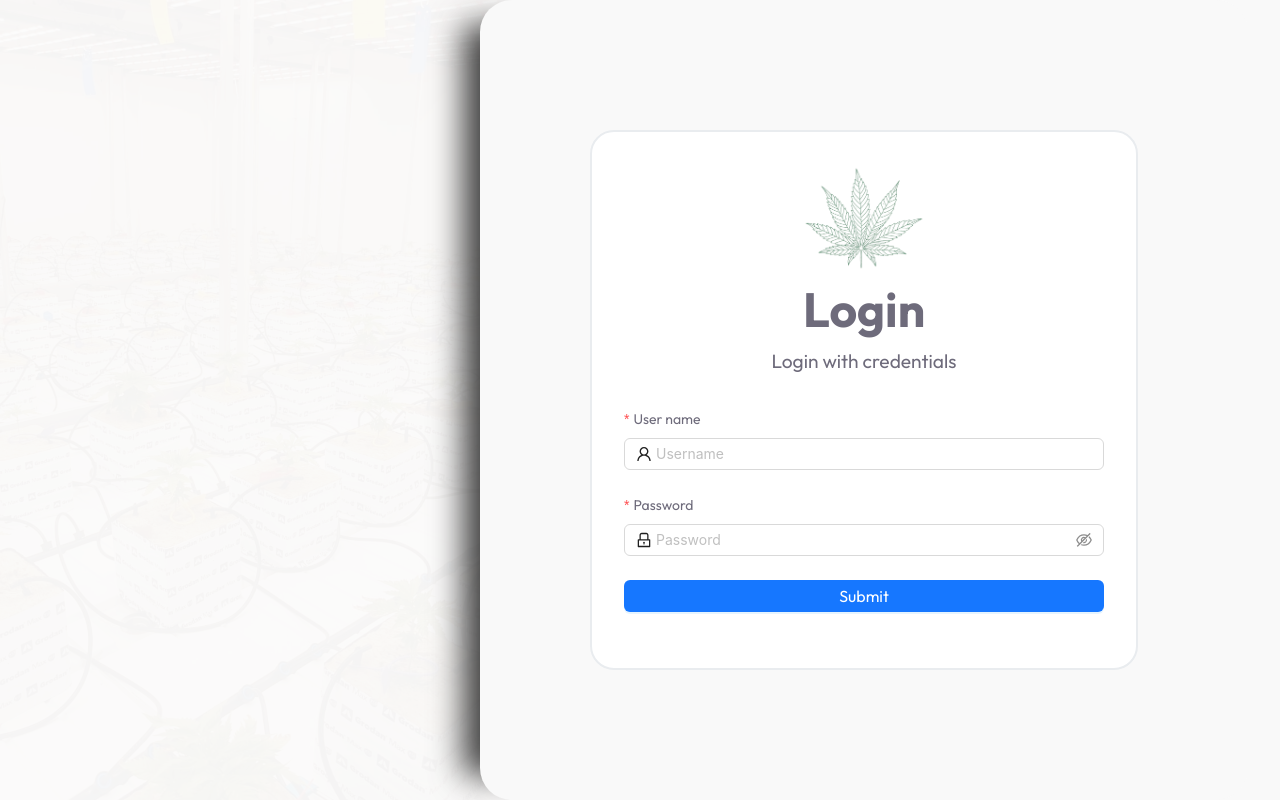
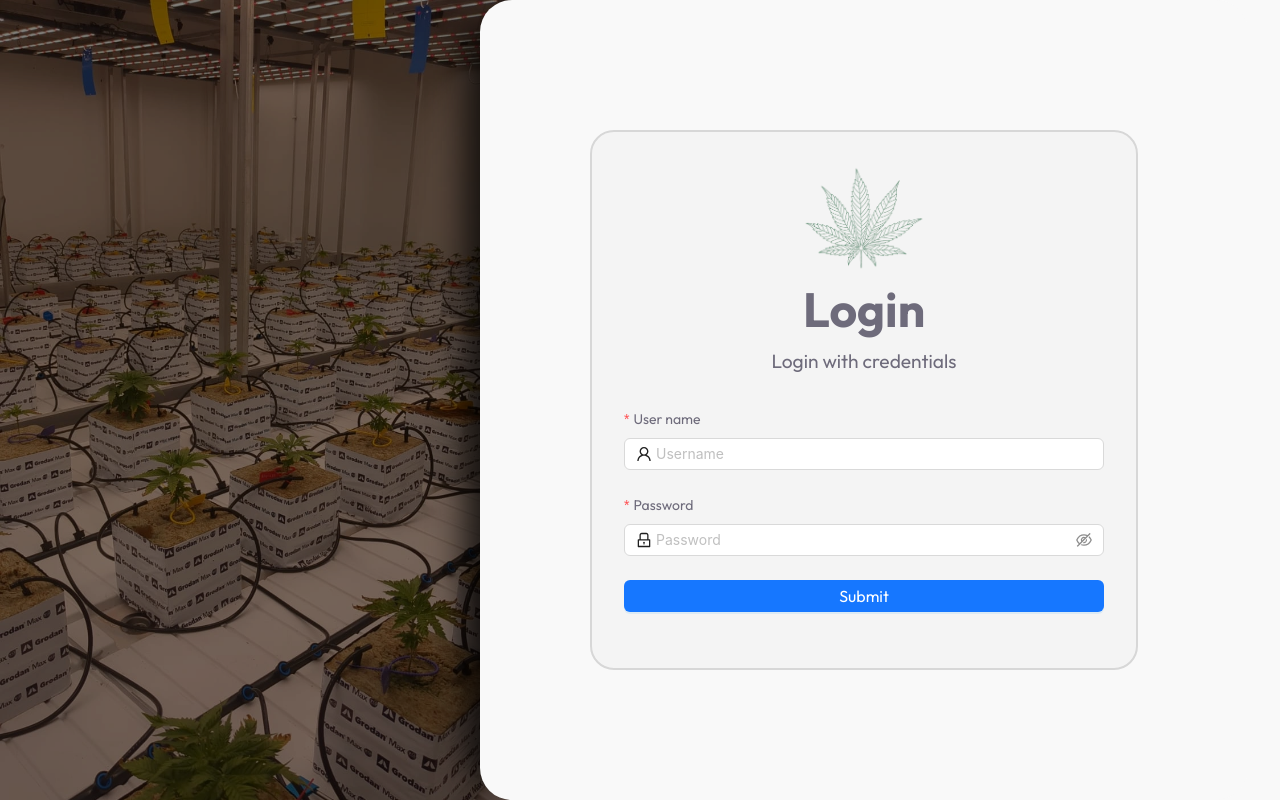
Before and after one commit to frangoni/budsync, a React (Vite) app: page /login in a window 1280 px wide. Built offline with nearby package versions, Linux system fonts and the light colour scheme; no server answers.

Commit message:
toggle theme

```diff
--- a/src/App.tsx
+++ b/src/App.tsx
@@ -8,7 +8,7 @@ import router from './modules/routes';
 import { useGetUserQuery } from './redux/reducers/user';
 
 function App() {
-	const { theme, toggleTheme } = useTheme();
+	const { theme } = useTheme();
 	const { data } = useGetUserQuery(null);
 
 	return (
@@ -31,4 +31,6 @@ const AppContainer = styled.div`
 	position: relative;
 	max-height: 100vh;
 	overflow-y: auto;
+	background-color: ${({ theme }) => theme.colors.background.primary};
+	transition: background-color 0.3s ease;
 `;
--- a/src/modules/Dashboard/styles.ts
+++ b/src/modules/Dashboard/styles.ts
@@ -4,7 +4,6 @@ export const ContentWrapper = styled.section`
 	flex: 1;
 	min-height: 100vh;
 	width: 100%;
-	background-color: ${({ theme }) => theme.colors.background.primary};
 	padding: 2rem 1rem;
 `;
 
--- a/src/modules/Login/styles.ts
+++ b/src/modules/Login/styles.ts
@@ -21,9 +21,9 @@ export const ImageWrapper = styled.div`
 export const BgImage = styled.img`
 	position: absolute;
 	width: 100%;
-	z-index: -1;
-	mix-blend-mode: soft-light;
 	min-height: 100%;
+	filter: brightness(50%);
+	-webkit-filter: brightness(50%);
 `;
 
 export const FormWrapper = styled.div`
--- a/src/modules/_shared/appTheme.ts
+++ b/src/modules/_shared/appTheme.ts
@@ -159,7 +159,7 @@ const appTheme: { dark: ThemeInterface; light: ThemeInterface } = {
 				dark: '#333333',
 				main: '#377E80',
 				sidebar: '#FFFFFF',
-				cards: '#FFFFFF',
+				cards: '#f4f4f4',
 				buttons: {
 					primary: '#377E80',
 					secondary: '#FFFFFF',
@@ -178,7 +178,7 @@ const appTheme: { dark: ThemeInterface; light: ThemeInterface } = {
 				overlay: 'rgba(51, 51, 51, 0.35)',
 			},
 			border: {
-				primary: '#E9ECEF',
+				primary: '#d7d7d7',
 				success: '#46C740',
 				danger: '#EA5455',
 				active: '#377E80',
--- a/src/modules/_shared/components/Sidebar/index.tsx
+++ b/src/modules/_shared/components/Sidebar/index.tsx
@@ -1,18 +1,26 @@
 import { Icon } from '@iconify/react';
 import NavLogo from '../../assets/png/leaf-fill.png';
-import { Link } from 'react-router-dom';
+import { Link, useNavigate } from 'react-router-dom';
 import { ROUTES } from '../../_routes';
 import { useState } from 'react';
 import { SidebarWrapper } from './styles';
 import useKeyBindings from '../../hooks/useKeyBindings';
 import { logout } from '@/redux/reducers/user';
-import { useAppDispatch } from '@/redux/store';
+import { clearStoredState, persistedStore, useAppDispatch } from '@/redux/store';
+import { useTheme } from '../../hooks/useTheme';
 
 export default function Sidebar() {
+	const { isDark, toggleTheme } = useTheme();
 	const [active, setActive] = useState(false);
 	const handleClick = () => setActive(!active);
 	const dispatch = useAppDispatch();
-	const handleLogout = () => dispatch(logout());
+	const navigate = useNavigate();
+	const handleLogout = async () => {
+		await clearStoredState();
+		await persistedStore.purge();
+		navigate(ROUTES.login);
+		dispatch(logout());
+	};
 
 	useKeyBindings([{ key: 'b', callback: () => setActive(!active), ctrlKey: true }]);
 
@@ -45,6 +53,13 @@ export default function Sidebar() {
 			</div>
 
 			<div className='nav-footer'>
+				<div className='nav-link' onClick={toggleTheme}>
+					<Icon
+						icon={`${isDark ? 'mdi:moon-and-stars' : 'mdi:white-balance-sunny'}`}
+						style={{ fontSize: '1.5rem' }}
+					/>
+					<p>Theme</p>
+				</div>
 				<div className='nav-link' onClick={handleLogout}>
 					<Icon icon='mdi:logout' style={{ fontSize: '1.5rem' }} />
 					<p>Logout</p>
--- a/src/modules/_shared/components/Sidebar/styles.ts
+++ b/src/modules/_shared/components/Sidebar/styles.ts
@@ -11,7 +11,7 @@ export const SidebarWrapper = styled.aside`
 	flex-direction: column;
 	width: auto;
 	max-width: 4.75rem;
-	transition: max-width 0.3s ease-out;
+	transition: all 0.3s ease-out;
 	position: relative;
 
 	.collapse-sidebar {
```
